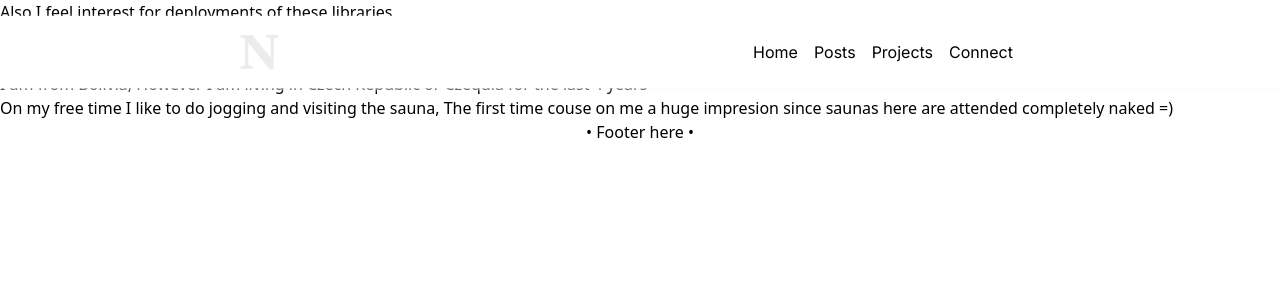
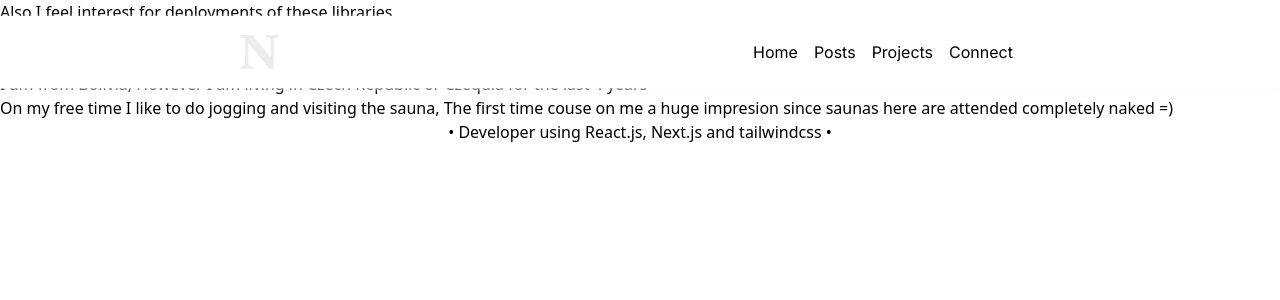
Before and after one commit to necrifede/portfolio-nextjs13-beta, a Next.js app: page /contact in a window 1280 px wide. Shown: the top 300 px of the page. Built offline with nearby package versions, Linux system fonts and the light colour scheme.

Commit message:
Update comments

```diff
--- a/app/(portfolio)/layout.js
+++ b/app/(portfolio)/layout.js
@@ -7,7 +7,7 @@ export default function Layout({ children }) {
       <header></header>
       <Navigation />
       <main className="antialiased  ">{children}</main>
-      <footer className={styles.footer}>&bull; Footer here &bull;</footer>
+      <footer className={styles.footer}>&bull; Developer using React.js, Next.js and tailwindcss &bull;</footer>
     </>
   );
 }
--- a/app/globals.css
+++ b/app/globals.css
@@ -1,8 +1,4 @@
 * {
-  /* box-sizing: border-box;
-  padding: 0;
-  margin: 0; */
-
   /* value to be used to identify components on browser */
   --debugger: 1px solid red;
 }
@@ -10,7 +6,6 @@
 html,
 body {
   max-width: 100vw;
-  /* overflow-x: hidden; */
 }
 
 @tailwind base;
--- a/components/Navigation.module.css
+++ b/components/Navigation.module.css
@@ -3,7 +3,6 @@
   display: flex;
   flex-direction: row;
   justify-content: space-around;
-  /* margin: 1rem; */
   align-items: center;
   font-family: var(--font-inter), sans-serif;
 }
@@ -13,7 +12,6 @@
   width: 100%;
   height: 4.5rem;
   margin-top: 1rem;
-  /* background-color: white; */
   background-color: white;
   color: white;
   top: 0;
--- a/components/styled/Section.jsx
+++ b/components/styled/Section.jsx
@@ -1,6 +1,7 @@
 export default function Section({ children }) {
+  // border border-dashed border-red-400
   return (
-    <section className="flex justify-center p-5 border border-dashed border-red-400 ">
+    <section className="flex justify-center mx-6 mt-28 text-lg">
       <div className="">{children}</div>
     </section>
   );
```
Also changed, not shown: 1 other file (tests, documents, lock files or other folders).
